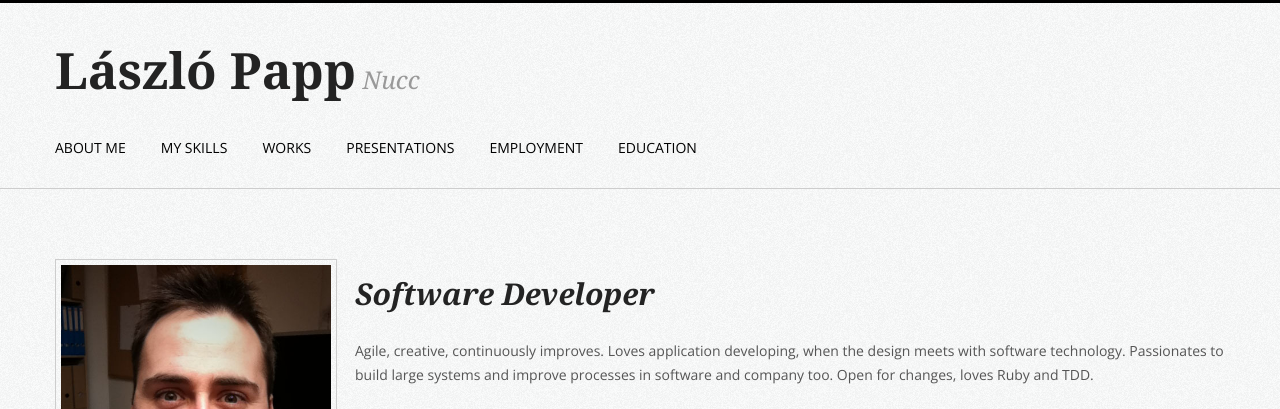
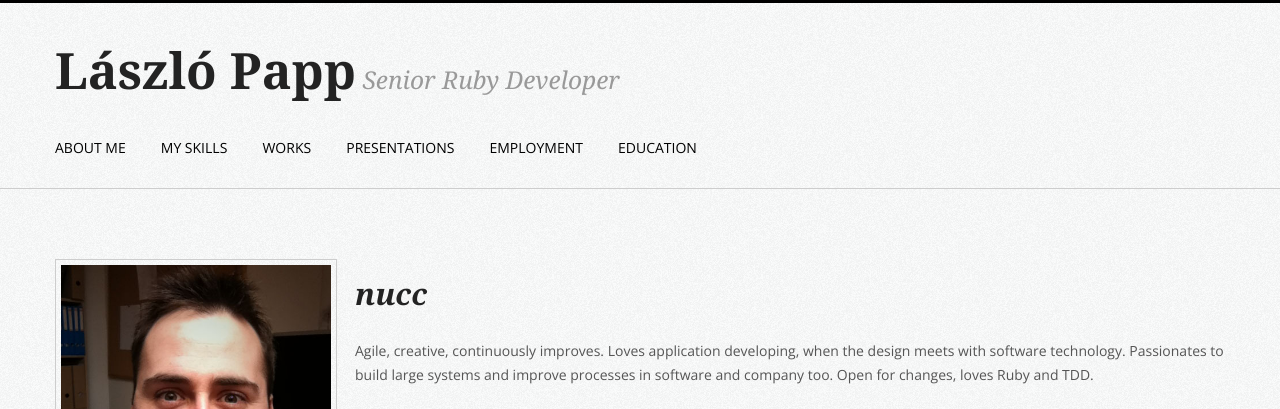
Before and after one commit to Nucc/nucc.github.io, a plain HTML site: page index.html in a window 1280 px wide. Shown: the top 409 px of the page. Drawn offline with nearby package versions, Linux system fonts and the light colour scheme.

Commit message:
Added titulus

```diff
--- a/index.html
+++ b/index.html
@@ -34,7 +34,7 @@
           <div class="container">
               <div class="row-fluid">
                   <div class="title_logo">
-                      <h1>László Papp<small> Nucc</small></h1>
+                      <h1>László Papp<small> Senior Ruby Developer</small></h1>
                   </div>
               </div>
           </div>
@@ -76,7 +76,7 @@
                 </div>
 
                 <div class="span9">
-                    <h2 class="title_resalt">Software Developer</h2>
+                    <h2 class="title_resalt">nucc</h2>
 
                     <p>Agile, creative, continuously improves. Loves application developing, when the design meets with software technology. Passionates to build large systems and improve processes in software and company too. Open for changes, loves Ruby and TDD.</p><br/>
 
```
